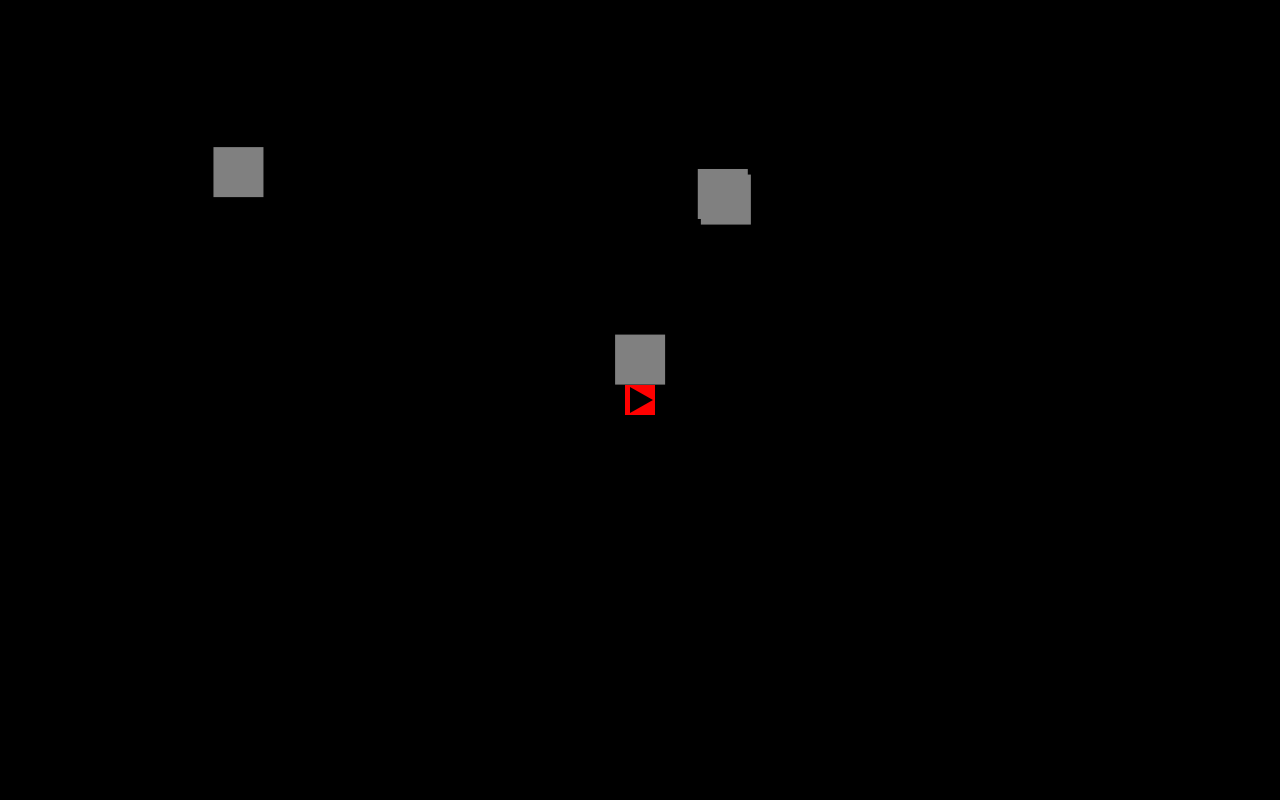
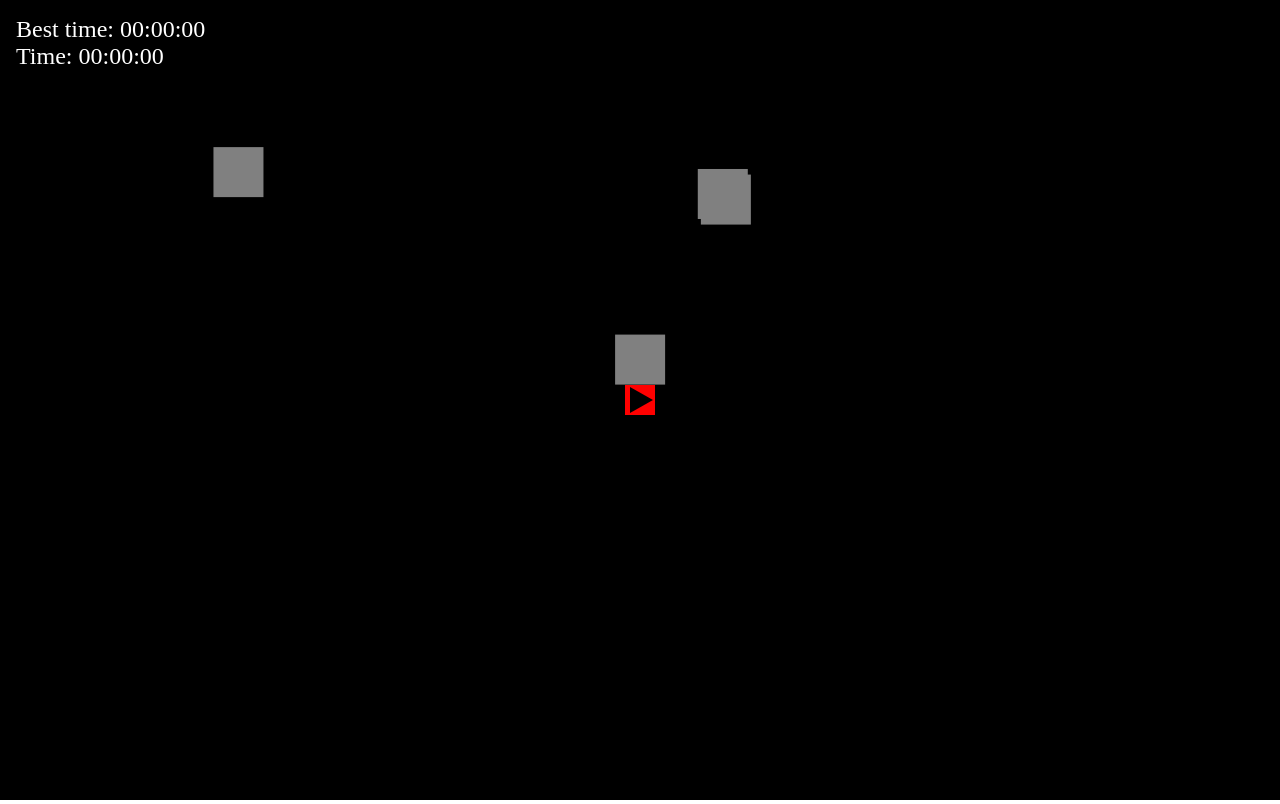
Before and after one commit to Lnola/asteroids, a website built with Vite: page index.html in a window 1280 px wide. Built offline with nearby package versions, Linux system fonts and the light colour scheme.

Commit message:
:sparkles: Add stats to html

```diff
--- a/index.html
+++ b/index.html
@@ -11,10 +11,24 @@
       canvas {
         background-color: #000;
       }
+      .statistics {
+        position: absolute;
+        top: 0;
+        left: 0;
+        padding: 1rem;
+        display: flex;
+        flex-direction: column;
+        color: #fff;
+        font-size: 1.5rem;
+      }
     </style>
   </head>
   <body>
     <canvas></canvas>
+    <span class="statistics">
+      <span id="best">Best time: 00:00:00</span>
+      <span id="stopwatch">Time: 00:00:00</span>
+    </span>
     <script type="module" src="/src/main.ts"></script>
   </body>
 </html>
```
